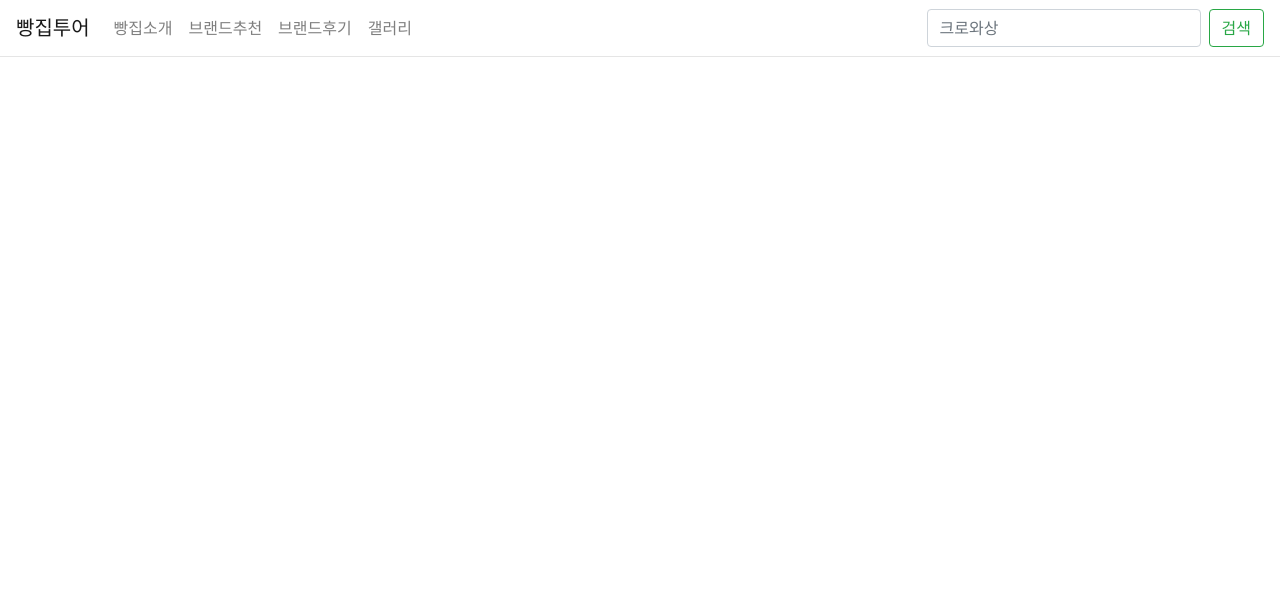
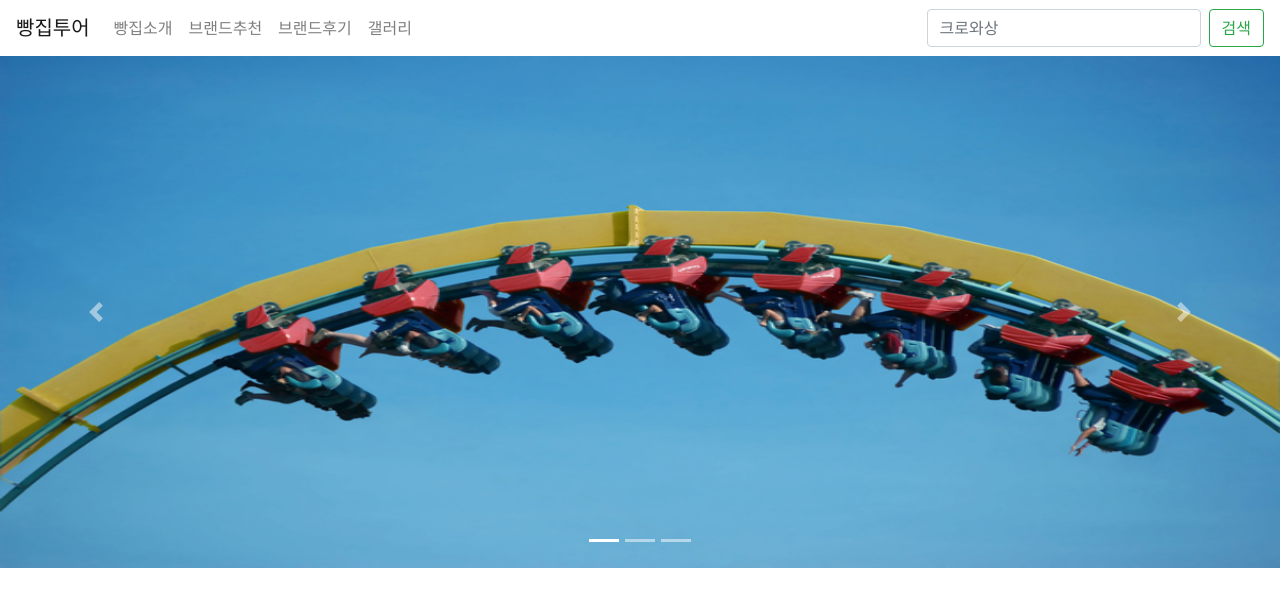
Before and after one commit to woosungchu/phpsetup, a PHP site: page / in a window 1280 px wide. Shown: the top 607 px of the page. Run offline with PHP 8.4, Linux system fonts and the light colour scheme.

Commit message:
add carousel

```diff
--- a/css/index.css
+++ b/css/index.css
@@ -1,15 +1,4 @@
 body{margin:0;}
 
-/*
-a {color:#5a5a5a; }
-a:hover { color:#5a5a5a; text-decoration:none;}
-*/
-
-.container {
-}
-
-header {border-bottom: 1px solid #e5e5e5;}
-/*
-.navbar-brand { font-size:1.25rem; white-space:nowrap;
-display:inline-block; }
-*/
+#myCarousel .carousel-item{ height:32rem; background-color:#777;}
+#myCarousel .carousel-item img { height:32rem; min-width:100%;}
--- a/index.html
+++ b/index.html
@@ -37,6 +37,28 @@
 	</nav>
 
 </header>
+<main>
+	<div id="myCarousel" class="carousel slide" data-ride="carousel">
+		<ol class="carousel-indicators">
+			<li data-target="#myCarousel" data-slide-to="0" class="active"></li>
+			<li data-target="#myCarousel" data-slide-to="1"></li>
+			<li data-target="#myCarousel" data-slide-to="2"></li>
+		</ol>
+		<div class="carousel-inner">
+			<div class="carousel-item active"><img class="d-block w-100" src="assets/image1.jpg" alt="slide 1"></div>
+			<div class="carousel-item"><img class="d-block w-100" src="assets/image2.jpg" alt="slide 2"></div>
+			<div class="carousel-item"><img class="d-block w-100" src="assets/image3.jpg" alt="slide 3"></div>
+		</div>
+	    <a class="carousel-control-prev" href="#myCarousel" role="button" data-slide="prev">
+		  <span class="carousel-control-prev-icon" aria-hidden="true"></span>
+		  <span class="sr-only">Previous</span>
+	    </a>
+	    <a class="carousel-control-next" href="#myCarousel" role="button" data-slide="next">
+		  <span class="carousel-control-next-icon" aria-hidden="true"></span>
+		  <span class="sr-only">Next</span>
+	    </a>
+	</div>
+</main>
 
 <!--
 	<div class="container">
```
Also changed, not shown: assets/image1.jpg (added), assets/image2.jpg (added), assets/image3.jpg (added).
